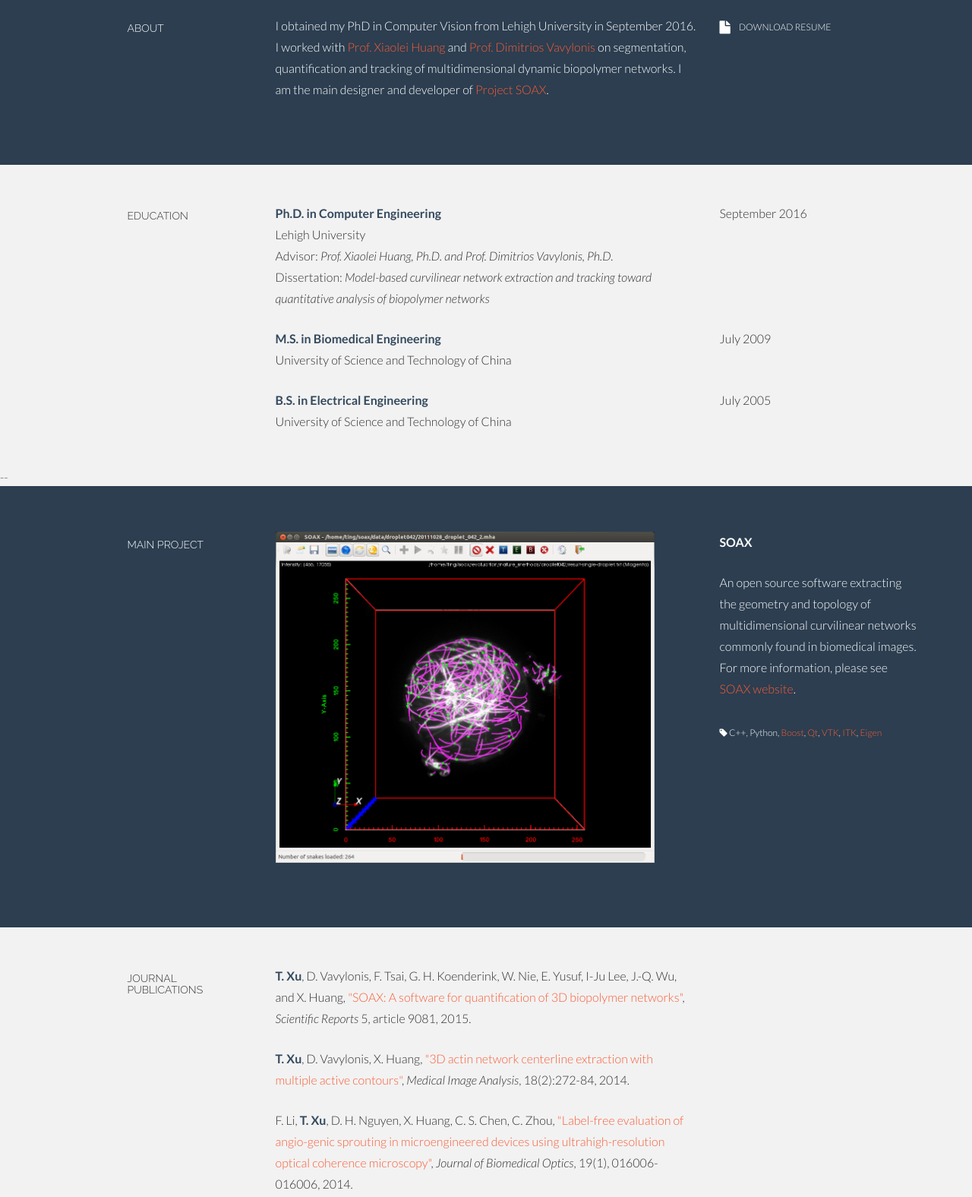
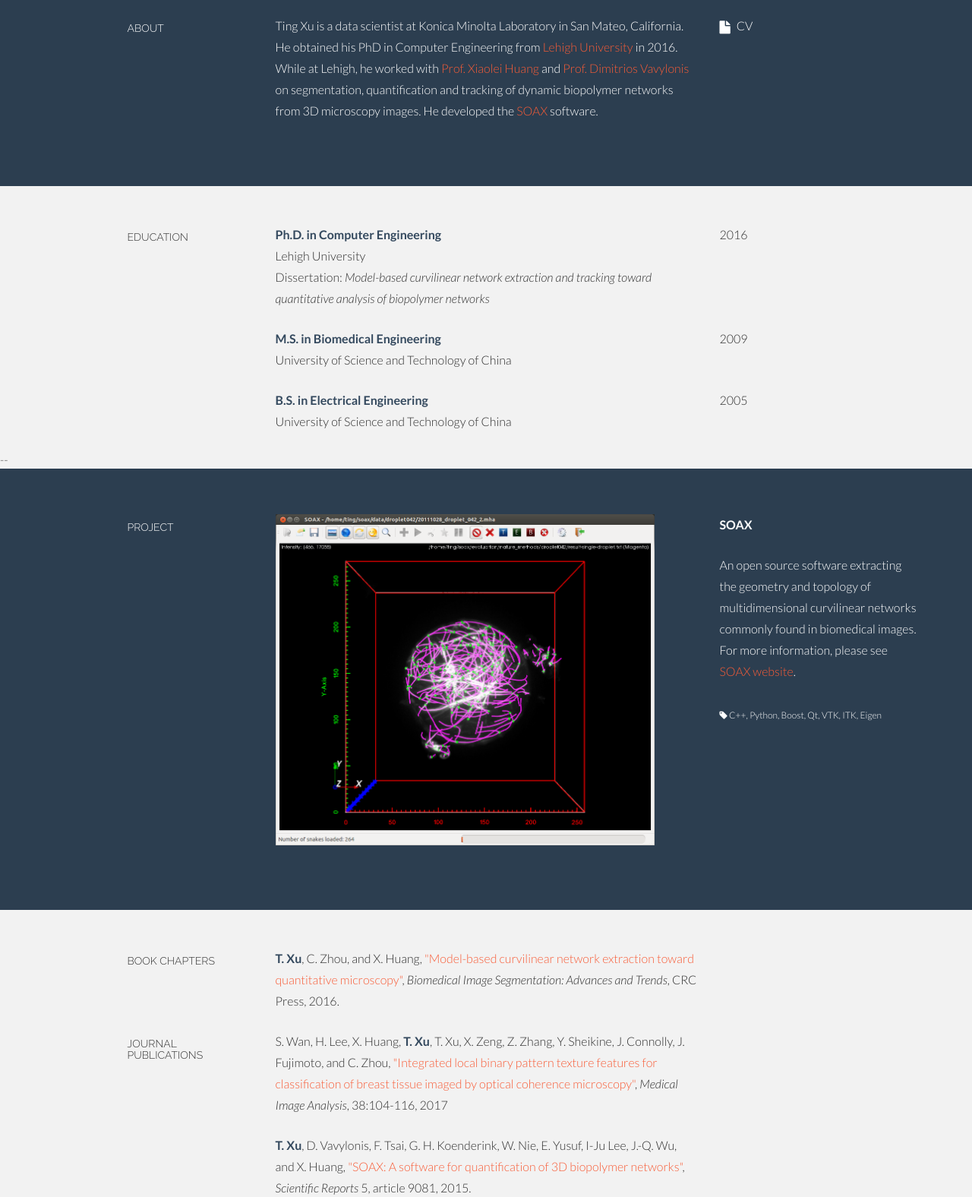
Before and after one commit to tix209/tix209.github.io, a plain HTML site: page index.html in a window 1280 px wide. Shown: the part 600-2176 px from the top of the page at 76% size. Drawn offline with Linux system fonts and the light colour scheme.

Commit message:
Update publication.

```diff
--- a/index.html
+++ b/index.html
@@ -3,7 +3,7 @@
   <head>
     <meta charset="utf-8">
     <meta name="viewport" content="width=device-width, initial-scale=1.0">
-    <meta name="description" content="Ting Xu's Webpage">
+    <meta name="description" content="Ting Xu">
     <meta name="author" content="Ting Xu">
     <link rel="shortcut icon" href="assets/ico/favicon.png">
 
@@ -60,7 +60,6 @@
 	<div class="row centered">
 	  <div class="col-lg-12">
 	    <h1>Ting Xu</h1>
-	    <h3>Data Scientist @ Konica Minolta Laboratory USA</h3>
 	  </div><!--/.col-lg-12 -->
 	</div><!--/.row -->
       </div><!--/.container -->
@@ -76,21 +75,22 @@
 	    <h5>ABOUT</h5>
 	  </div>
 	  <div class="col-lg-6">
-	    <p>I obtained my PhD in Computer Vision from Lehigh University in
-	      September 2016. I worked
+	    <p>Ting Xu is a data scientist at Konica Minolta Laboratory in San
+	      Mateo, California. He obtained his PhD in Computer Engineering
+	      from <a href="http://www.lehigh.edu">Lehigh University</a> in
+	      2016. While at Lehigh, he worked
 	      with <a href="http://www.cse.lehigh.edu/~huang/">Prof. Xiaolei
 	        Huang</a>
 	      and <a href="http://athena.physics.lehigh.edu/">Prof. Dimitrios
 	        Vavylonis</a> on segmentation, quantification and tracking of
-	      multidimensional dynamic biopolymer networks. I am the main
-	      designer and developer
-	      of <a href="http://www.cse.lehigh.edu/~idealab/soax/">Project
-	      SOAX</a>.
+	      dynamic biopolymer networks from 3D microscopy images. He
+	      developed
+	      the <a href="http://www.cse.lehigh.edu/~idealab/soax/">SOAX</a>
+	      software.
             </p>
 	  </div>
 	  <div class="col-lg-3">
-	    <p><a href="tingxu_cv.pdf"><i class="icon-file"></i></a> <sm>DOWNLOAD
-		RESUME</sm></p>
+	    <p><a href="tingxu_cv.pdf"><i class="icon-file"></i></a>CV</p>
 	  </div>
 
 	</div><!--/.row -->
@@ -108,15 +108,12 @@
 	</div>
 	<div class="col-lg-6">
 	  <p><t>Ph.D. in Computer Engineering</t><br>Lehigh University
-	    <br> Advisor: <em>Prof. Xiaolei Huang, Ph.D. and
-	      Prof. Dimitrios Vavylonis, Ph.D.</em>
-	    <br>Dissertation: <em>Model-based curvilinear network
-	      extraction and tracking toward quantitative analysis of
-	      biopolymer networks</em>
+	    <br>Dissertation: <em>Model-based curvilinear network extraction and
+	      tracking toward quantitative analysis of biopolymer networks</em>
 	  </p>
 	</div>
 	<div class="col-lg-3">
-	  <p>September 2016</p>
+	  <p>2016</p>
 	</div>
 
 	<div class="col-lg-6 col-lg-offset-3">
@@ -125,7 +122,7 @@
 	  </p>
 	</div>
 	<div class="col-lg-3">
-	  <p>July 2009</p>
+	  <p>2009</p>
 	</div>
 
 	<div class="col-lg-6 col-lg-offset-3">
@@ -134,11 +131,10 @@
 	  </p>
 	</div>
 	<div class="col-lg-3">
-	  <p>July 2005</p>
+	  <p>2005</p>
 	</div>
 
       </div><!--/.row -->
-      <br>
     </div><!--/.container -->
 
 
@@ -148,7 +144,7 @@
       <div class="container">
 	<div class="row">
 	  <div class="col-lg-2 col-lg-offset-1">
-	    <h5>MAIN PROJECT</h5>
+	    <h5>PROJECT</h5>
 	  </div>
 	  <div class="col-lg-6">
 	    <p><img class="img-responsive" src="assets/img/soax.png"
@@ -162,8 +158,7 @@
 	      see <a href="http://www.cse.lehigh.edu/~idealab/soax/">SOAX
 	        website</a>. <br/><br/>
 	      <sm><i class="icon-tag"></i> C++,
-	        Python, <a href="http://www.boost.org/">Boost</a>, <a href="http://qt-project.org/">Qt</a>, <a href="http://www.vtk.org/">VTK</a>,
-	        <a href="http://www.itk.org/">ITK</a>, <a href="http://eigen.tuxfamily.org/">Eigen</a></sm></more>
+	        Python, Boost, Qt, VTK, ITK, Eigen</sm>
             </p>
           </div>
 
@@ -175,9 +170,30 @@
     <div class="container desc">
       <div class="row">
         <div class="col-lg-2 col-lg-offset-1">
+          <h5>BOOK CHAPTERS</h5>
+        </div>
+        <div class="col-lg-6">
+          <p><t>T. Xu</t>, C. Zhou, and
+            X. Huang, <a href="http://www.crcnetbase.com/doi/abs/10.4324/9781315372273-10">
+              "Model-based curvilinear network extraction toward quantitative
+              microscopy"</a>, <em> Biomedical Image Segmentation: Advances and
+              Trends</em>, CRC Press, 2016.</p>
+        </div>
+      </div>
+
+      <div class="row">
+        <div class="col-lg-2 col-lg-offset-1">
           <h5>JOURNAL PUBLICATIONS</h5>
         </div>
         <div class="col-lg-6">
+          <p>S. Wan, H. Lee, X. Huang, <t>T. Xu</t>, T. Xu, X. Zeng, Z. Zhang,
+            Y. Sheikine, J. Connolly, J. Fujimoto, and
+            C. Zhou, <a href="http://www.medicalimageanalysisjournal.com/article/S1361-8415(17)30038-5/abstract">"Integrated
+              local binary pattern texture features for classification of breast
+              tissue imaged by optical coherence microscopy"</a>, <em>Medical
+              Image Analysis</em>, 38:104-116, 2017
+          </p>
+
           <p><t>T. Xu</t>, D. Vavylonis, F. Tsai, G. H. Koenderink, W. Nie,
             E. Yusuf, I-Ju Lee, J.-Q. Wu, and
             X. Huang, <a href="http://www.nature.com/srep/2015/150313/srep09081/full/srep09081.html">"SOAX:
@@ -204,7 +220,7 @@
 
       <div class="row">
         <div class="col-lg-2 col-lg-offset-1">
-          <h5>CONFERENCE PROCEEDINGS AND ABSTRACTS</h5>
+          <h5>CONFERENCE PROCEEDINGS</h5>
         </div>
         <div class="col-lg-6">
           <p><t>T. Xu</t>, F. Li, D. H. Nguyen, C. S. Chen, C. Zhou,
@@ -225,17 +241,6 @@
         </div>
       </div><!--/.row -->
 
-      <!-- <div class="row"> -->
-      <!--   <div class="col-lg-2 col-lg-offset-1"> -->
-      <!--     <h5>BOOK CHAPTERS</h5> -->
-      <!--   </div> -->
-      <!--   <div class="col-lg-6"> -->
-      <!--     <p><t>T. Xu</t>, D. Vavylonis, C. Zhou, X. Huang. Model-based -->
-      <!--       Curvilinear Network Extraction toward Quantitative -->
-      <!--       Microscopy. Biomedical Image Segmentation: Advances and Trends, -->
-      <!--       CRC Press, (to appear).</p> -->
-      <!--   </div> -->
-      <!-- </div> -->
     </div><!--/.container -->
 
 
```
Also changed, not shown: assets/css/main.css (indentation only), 1 other file. Lines whose indentation alone changed are shown as unchanged.
